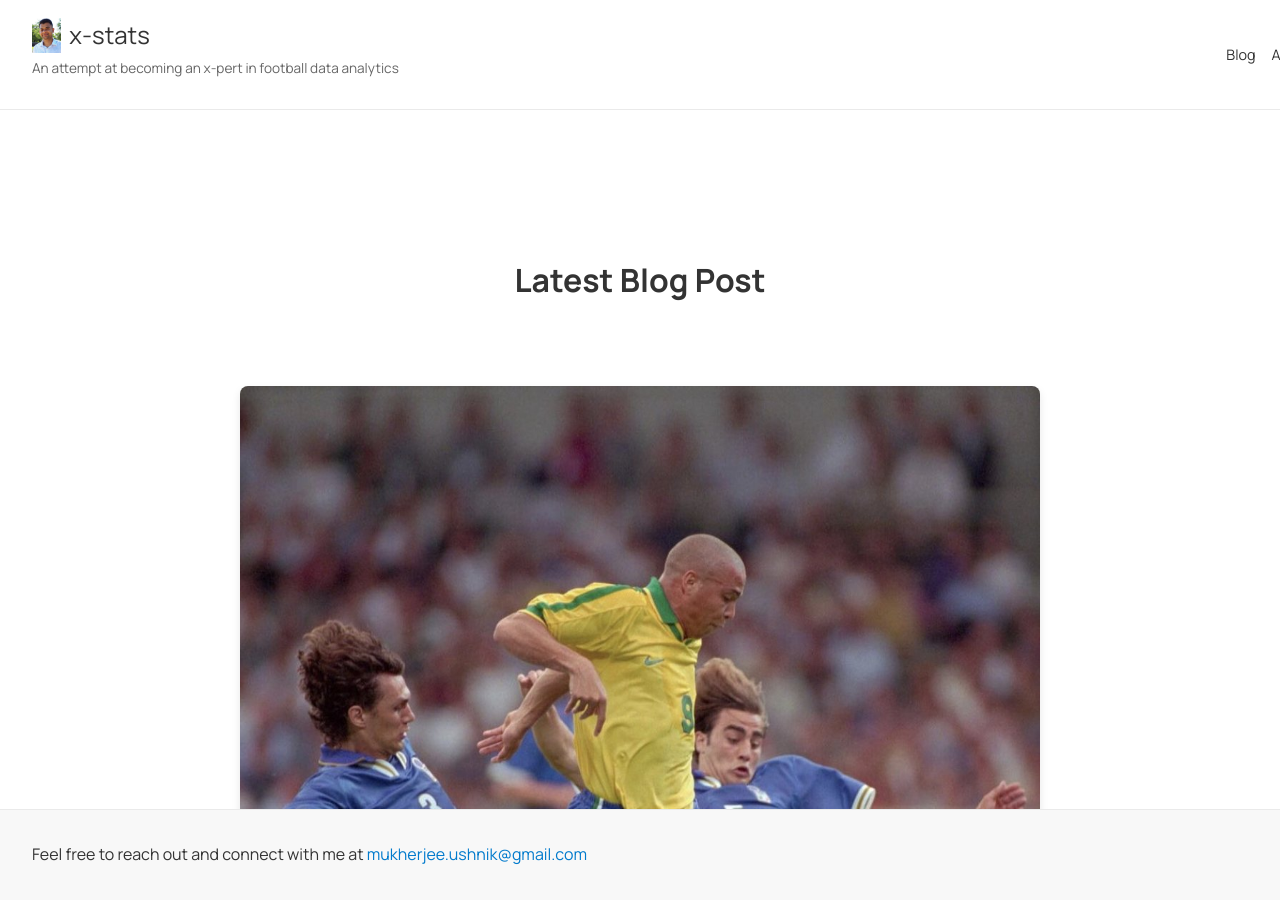
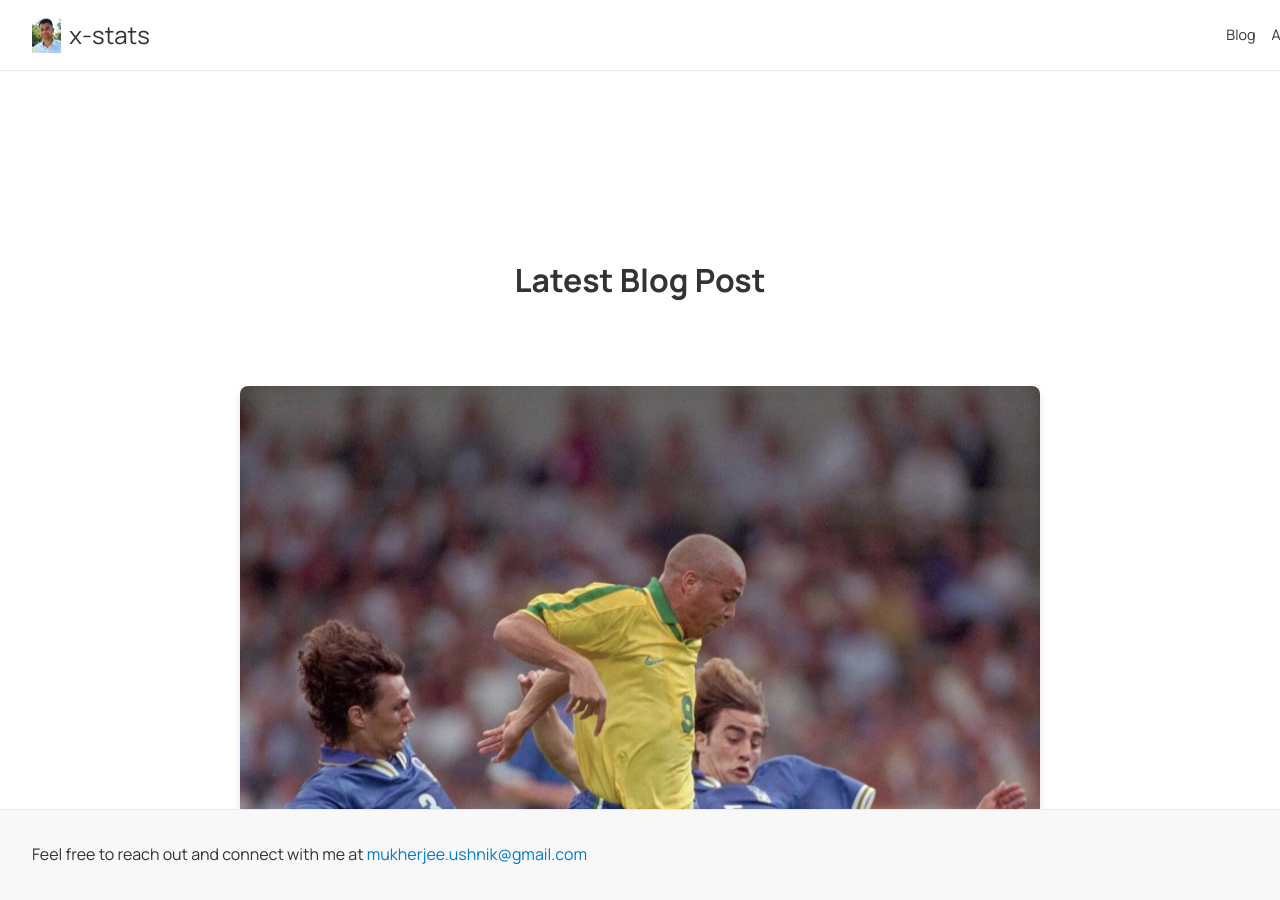
Before and after one commit to u3mukher/x-stats, a Jekyll site: the page built from index.md, in a window 1280 px wide and 900 px high. Built offline with Jekyll 4.4.1, drawn with Linux system fonts in a browser that asks for light colours.

Commit message:
Update header.html

```diff
--- a/_includes/header.html
+++ b/_includes/header.html
@@ -6,7 +6,8 @@
         <img src="{{ '/assets/images/logo.png' | relative_url }}" alt="Logo" class="logo">
         <span class="site-title">x-stats</span>
       </a>
-      <p class="site-subtitle">An attempt at becoming an x-pert in football data analytics</p>
+      <!-- Temporarily hide or shorten the subtitle if necessary -->
+      <!-- <p class="site-subtitle">An attempt at becoming an x-pert in football data analytics</p> -->
     </div>
     <nav class="site-nav">
       <ul>
```
